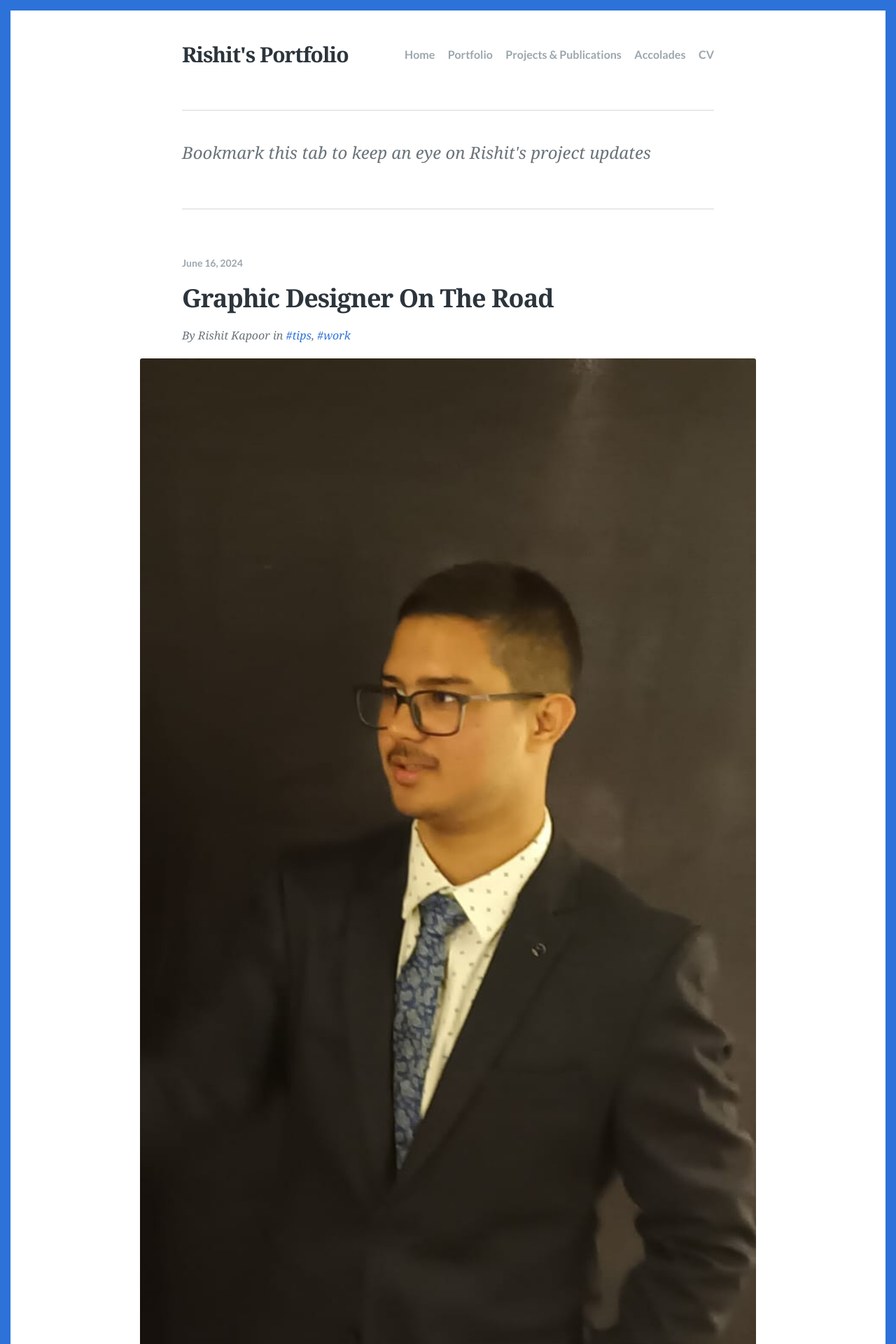
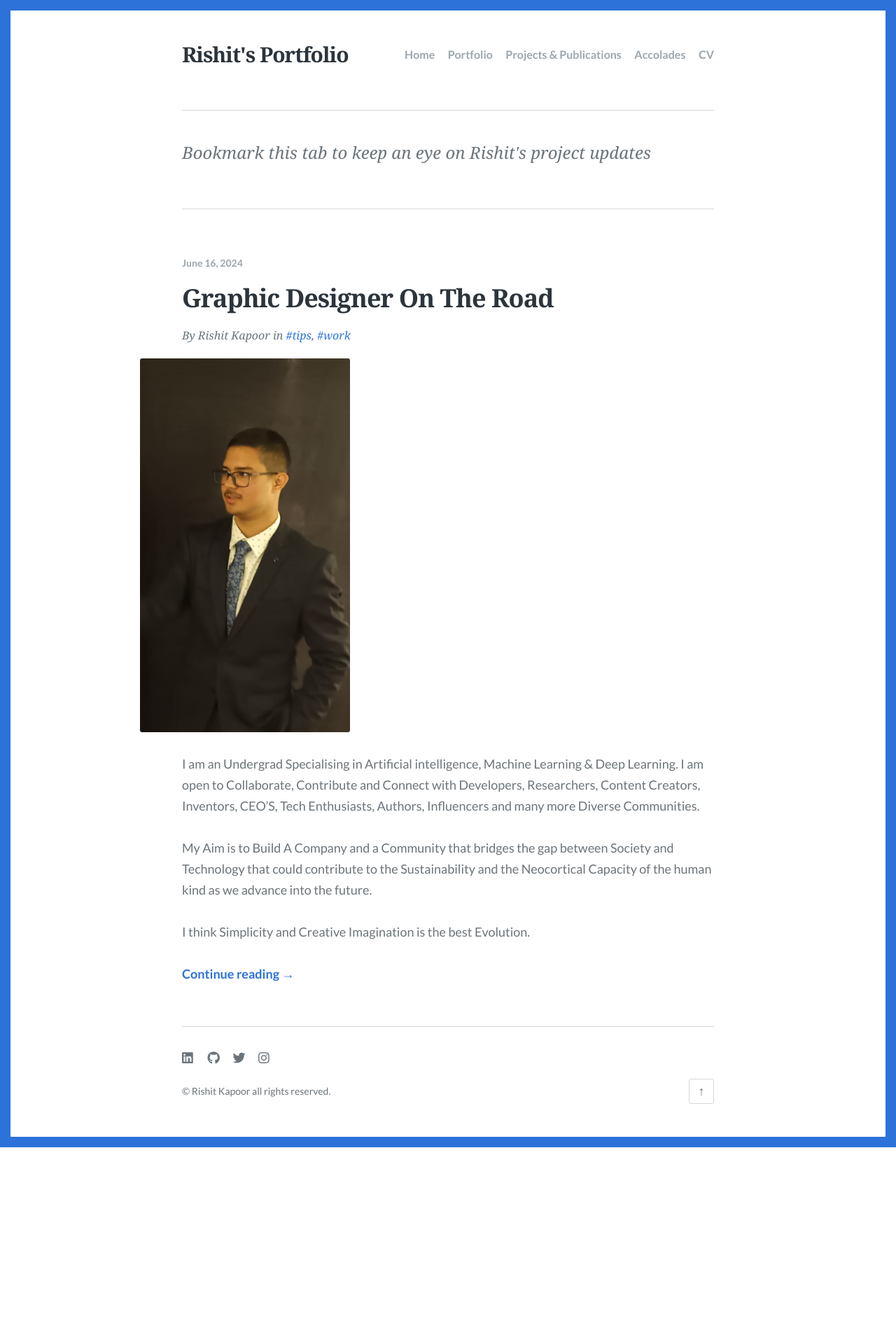
Before and after one commit to SingularityAI-SD/SingularityAI-SD.github.io, a Jekyll site: the page built from index.html, in a window 1280 px wide. Shown: the top 1920 px of the page at 70% size. Built offline with Jekyll 4.4.1, drawn with Linux system fonts in a browser that asks for light colours; some web fonts are replaced; the list of posts is cut into pages by our own code; after the commit the page ends 1639 px from its top, so only the background shows below that.

Commit message:
Update _general.scss

```diff
--- a/_sass/_general.scss
+++ b/_sass/_general.scss
@@ -264,7 +264,7 @@ video {
   .width-wide img {
     margin-left: -60px;
     margin-right: -60px;
-    width: 880px;
+    width: 300px;
   }
 }
 
```
